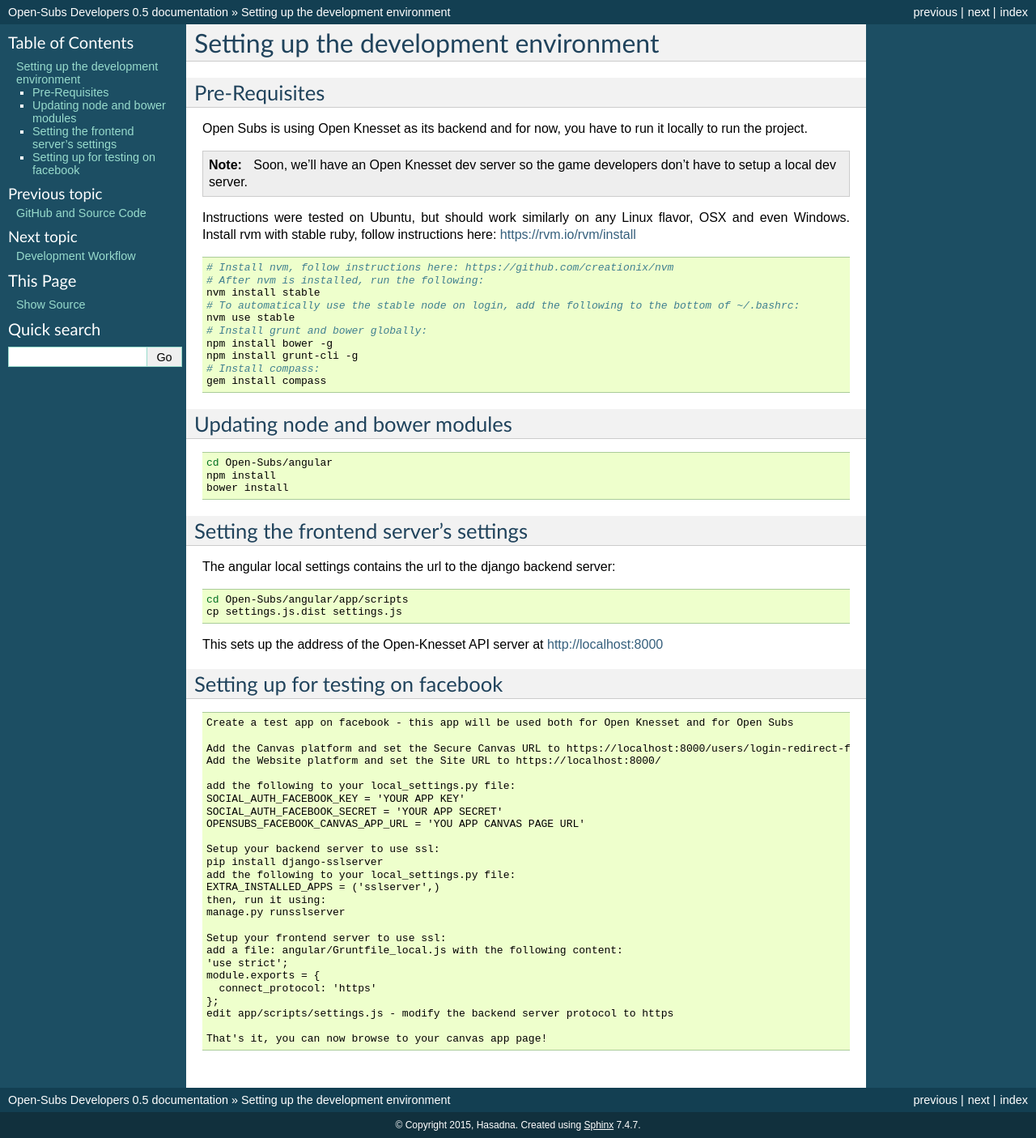
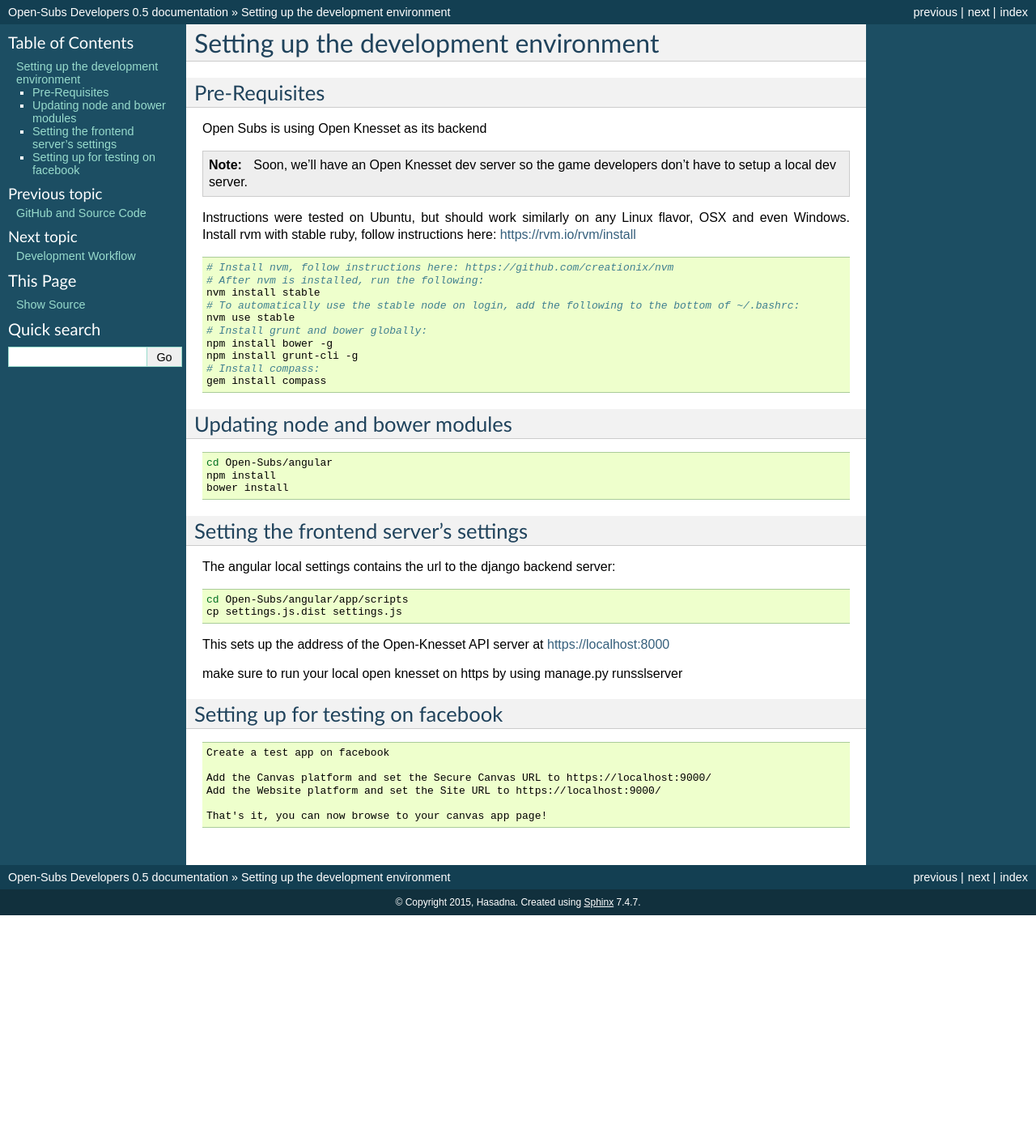
Before and after one commit to hasadna/Open-Subs, a Sphinx documentation site: the page built from docs/dev/source/env.rst, in a window 1280 px wide. Shown: the whole page at 81% size. Built offline with Sphinx 7.4.7, drawn with Linux system fonts in a browser that asks for light colours; after the commit the page ends 1130 px from its top, so only the background shows below that.

Commit message:
updated documentation

```diff
--- a/docs/dev/source/env.rst
+++ b/docs/dev/source/env.rst
@@ -5,8 +5,7 @@
 Pre-Requisites
 ==============
 
-Open Subs is using Open Knesset as its backend and for now, you have to
-run it locally to run the project.
+Open Subs is using Open Knesset as its backend
 
 .. note::
 
@@ -51,36 +50,18 @@
   cd Open-Subs/angular/app/scripts
   cp settings.js.dist settings.js
 
-This sets up the address of the Open-Knesset API server at http://localhost:8000
+This sets up the address of the Open-Knesset API server at https://localhost:8000
+
+make sure to run your local open knesset on https by using manage.py runsslserver
 
 Setting up for testing on facebook
 ==================================
 
 .. code-block:: text
 
-    Create a test app on facebook - this app will be used both for Open Knesset and for Open Subs
+    Create a test app on facebook
 
-    Add the Canvas platform and set the Secure Canvas URL to https://localhost:8000/users/login-redirect-facebook-canvas/opensubs/
-    Add the Website platform and set the Site URL to https://localhost:8000/
-
-    add the following to your local_settings.py file:
-    SOCIAL_AUTH_FACEBOOK_KEY = 'YOUR APP KEY'
-    SOCIAL_AUTH_FACEBOOK_SECRET = 'YOUR APP SECRET'
-    OPENSUBS_FACEBOOK_CANVAS_APP_URL = 'YOU APP CANVAS PAGE URL'
-
-    Setup your backend server to use ssl:
-    pip install django-sslserver
-    add the following to your local_settings.py file:
-    EXTRA_INSTALLED_APPS = ('sslserver',)
-    then, run it using:
-    manage.py runsslserver
-
-    Setup your frontend server to use ssl:
-    add a file: angular/Gruntfile_local.js with the following content:
-    'use strict';
-    module.exports = {
-      connect_protocol: 'https'
-    };
-    edit app/scripts/settings.js - modify the backend server protocol to https
+    Add the Canvas platform and set the Secure Canvas URL to https://localhost:9000/
+    Add the Website platform and set the Site URL to https://localhost:9000/
 
     That's it, you can now browse to your canvas app page!
```
Also changed, not shown: docs/dev/source/deployment.rst (+3 -13 lines).
